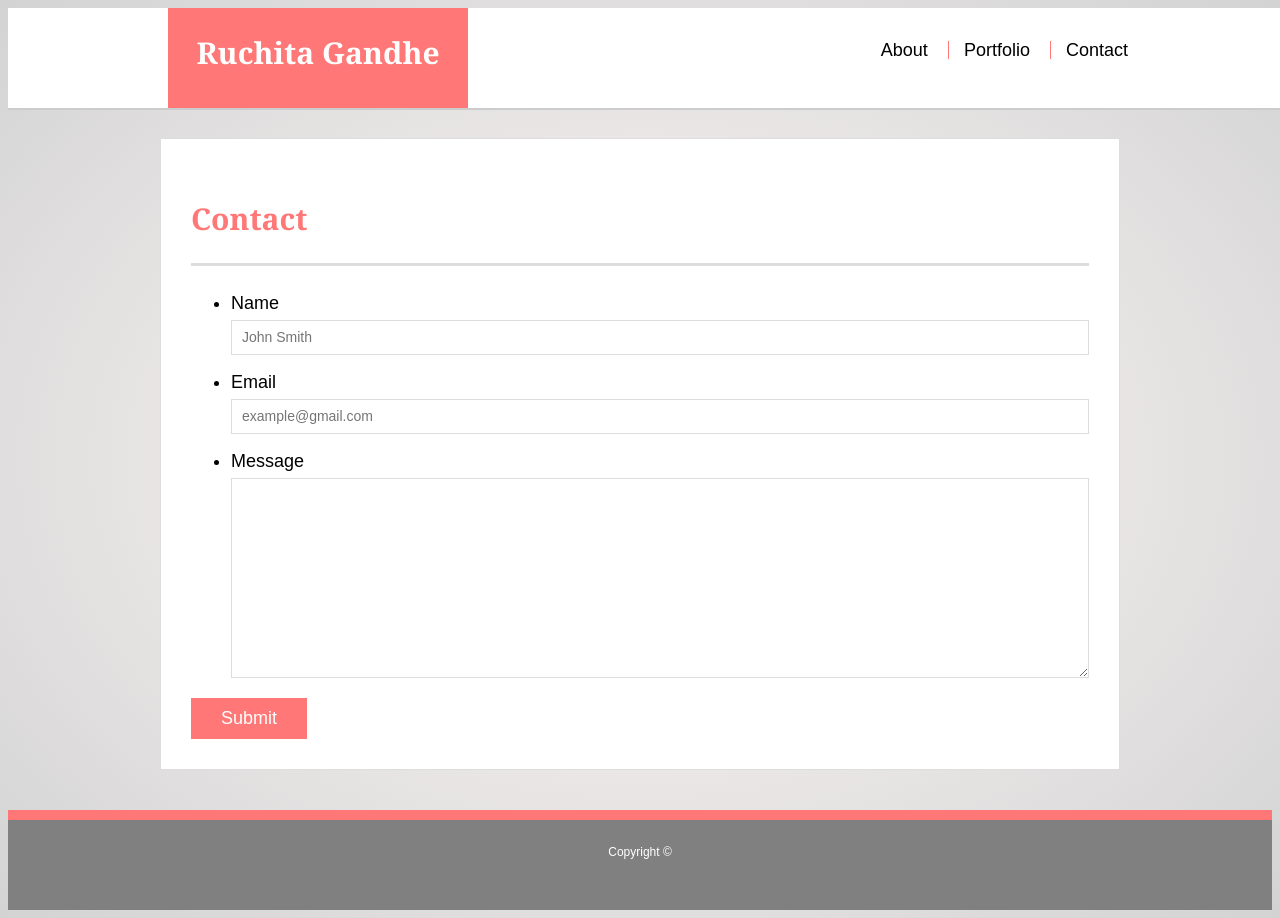
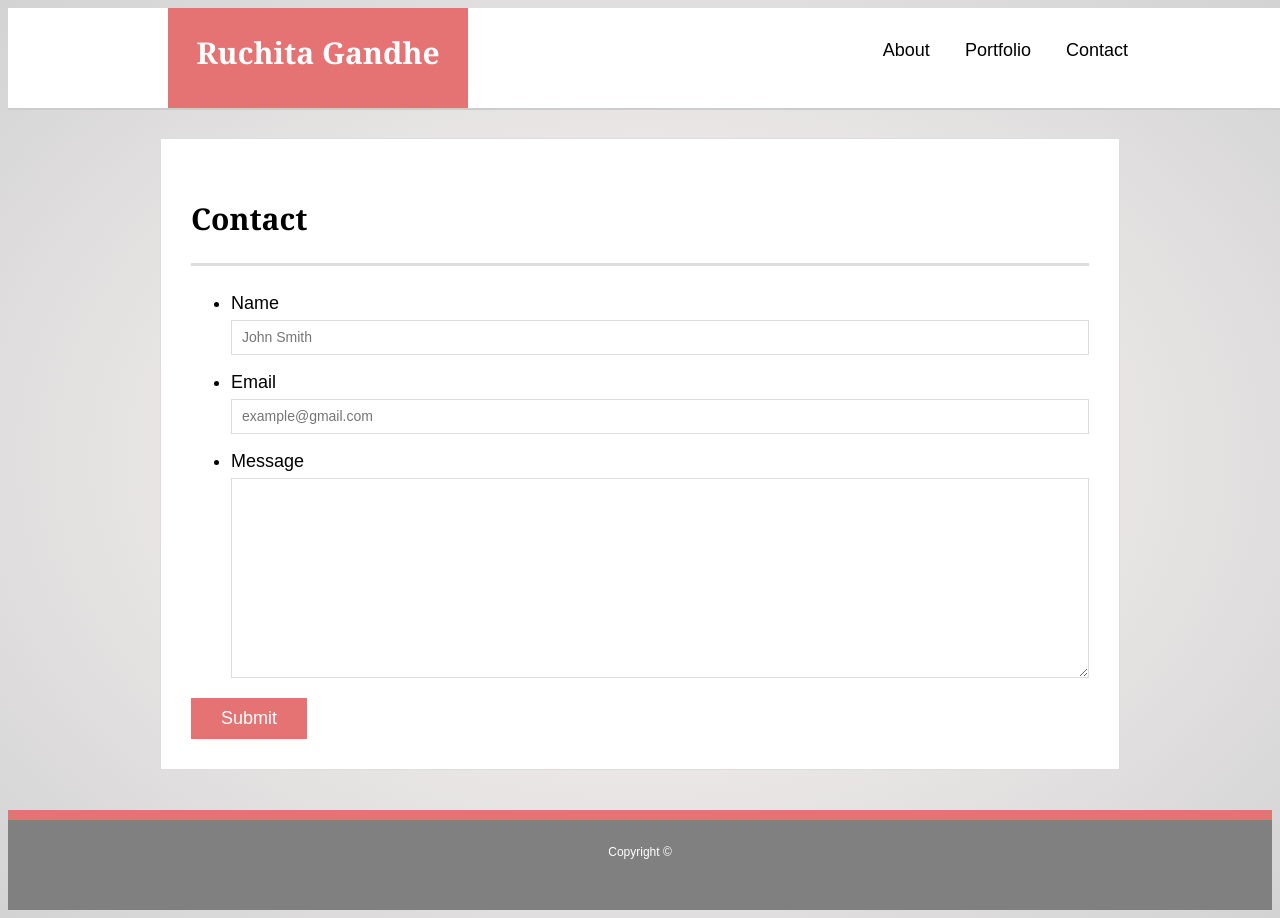
Before and after one commit to Ruchita-G/Responsive-Portfolio, a plain HTML site: page contact.html in a window 1280 px wide. Drawn offline with Linux system fonts and the light colour scheme.

Commit message:
changing colors

```diff
--- a/assets/css/style.css
+++ b/assets/css/style.css
@@ -34,7 +34,7 @@ h2,
 h3 {
   font-family: Georgia, Times, "Times New Roman", serif;
   font-weight: 700;
-  color: rgb(255, 119, 119);
+  color: #e57373 red lighten-3;
 }
 
 h1 {
@@ -73,7 +73,7 @@ h3 {
   color: #ffffff;
   text-align: center;
   text-decoration: none;
-  background: rgb(255, 119, 119);
+  background: #e57373;
 }
 
 nav {
@@ -87,8 +87,8 @@ nav a {
   padding-left: 15px;
   margin-left: 15px;
   line-height: 18px;
-  text-decoration: none;
-  border-left: 1px solid rgb(255, 119, 119);
+  text-decoration: none;s
+  border-left: 1px solid #e57373;
 }
 
 nav a:first-child {
@@ -104,7 +104,7 @@ footer {
   color: #ffffff;
   text-align: center;
   background: gray;
-  border-top: 10px solid rgb(255, 119, 119);
+  border-top: 10px solid #e57373;
   height: 100px;
 }
 
@@ -162,7 +162,7 @@ h3, h2 {
   line-height: 30px;
   color: #ffffff;
   text-align: center;
-  background: rgb(255, 119, 119);
+  background: #e57373;
   border-bottom: 0;
 }
 
@@ -210,7 +210,7 @@ input[type=submit] {
   font-size: 18px;
   color: #ffffff;
   cursor: pointer;
-  background: rgb(255, 119, 119);
+  background: #e57373;
   border: 0 none;
 }
 
```
